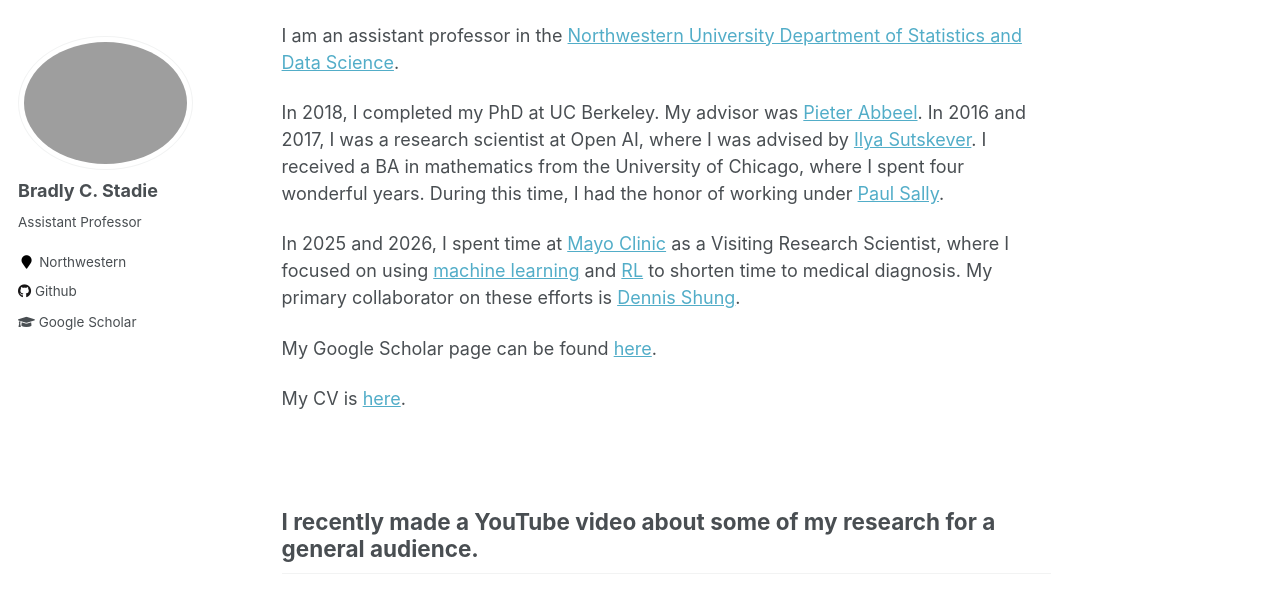
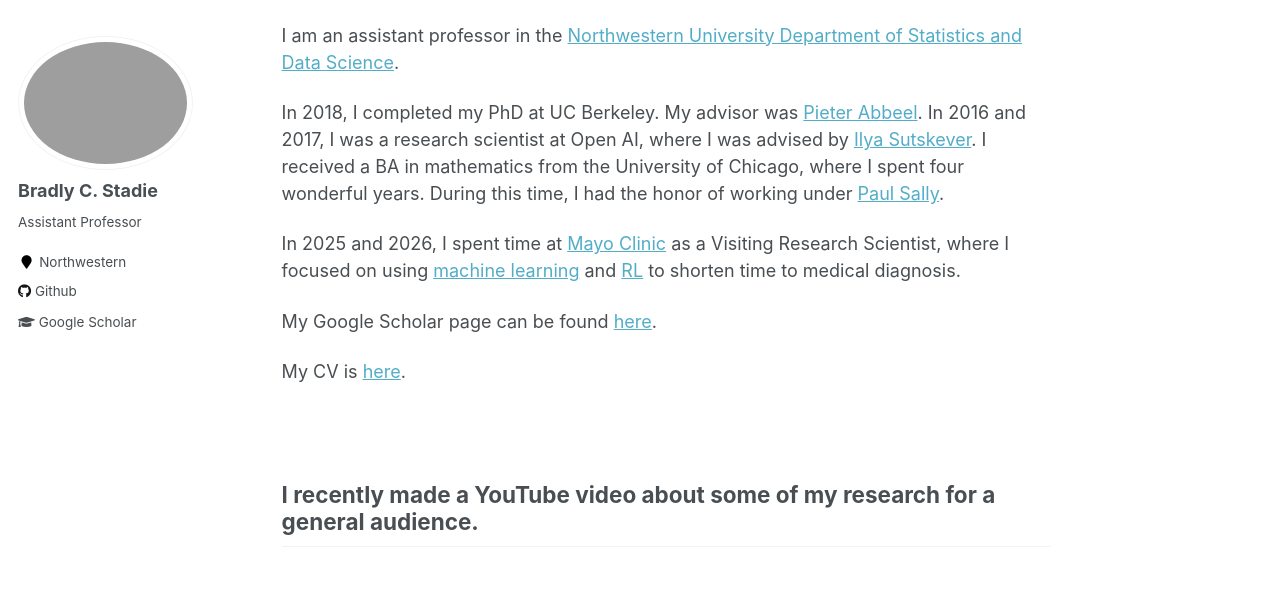
Before and after one commit to bstadie/bstadie.github.io, a Jekyll site: the page built from _pages/about.md, in a window 1280 px wide and 900 px high, scrolled down 367 px, cut to the strip 0-605 px from the top of the window. Built offline with Jekyll 4.4.1, drawn with Linux system fonts in a browser that asks for light colours.

Commit message:
Update about.md

```diff
--- a/_pages/about.md
+++ b/_pages/about.md
@@ -24,7 +24,7 @@ I received a BA in mathematics from the University of Chicago, where I spent fou
 During this time, I had the honor of working under
 [Paul Sally](https://en.wikipedia.org/wiki/Paul_Sally).
 
-In 2025 and 2026, I spent time at [Mayo Clinic](https://en.wikipedia.org/wiki/Mayo_Clinic) as a Visiting Research Scientist, where I focused on using [machine learning](https://arxiv.org/abs/2505.11772) and [RL](https://www.nature.com/articles/s41746-025-01589-z) to shorten time to medical diagnosis. My primary collaborator on these efforts is [Dennis Shung](https://scholar.google.com/citations?user=N-LePdMAAAAJ&hl=en).
+In 2025 and 2026, I spent time at [Mayo Clinic](https://en.wikipedia.org/wiki/Mayo_Clinic) as a Visiting Research Scientist, where I focused on using [machine learning](https://arxiv.org/abs/2505.11772) and [RL](https://www.nature.com/articles/s41746-025-01589-z) to shorten time to medical diagnosis.
 
 
 My Google Scholar page can be found [here](https://scholar.google.ca/citations?user=lEV5F5kAAAAJ&hl=en&oi=ao).
```
